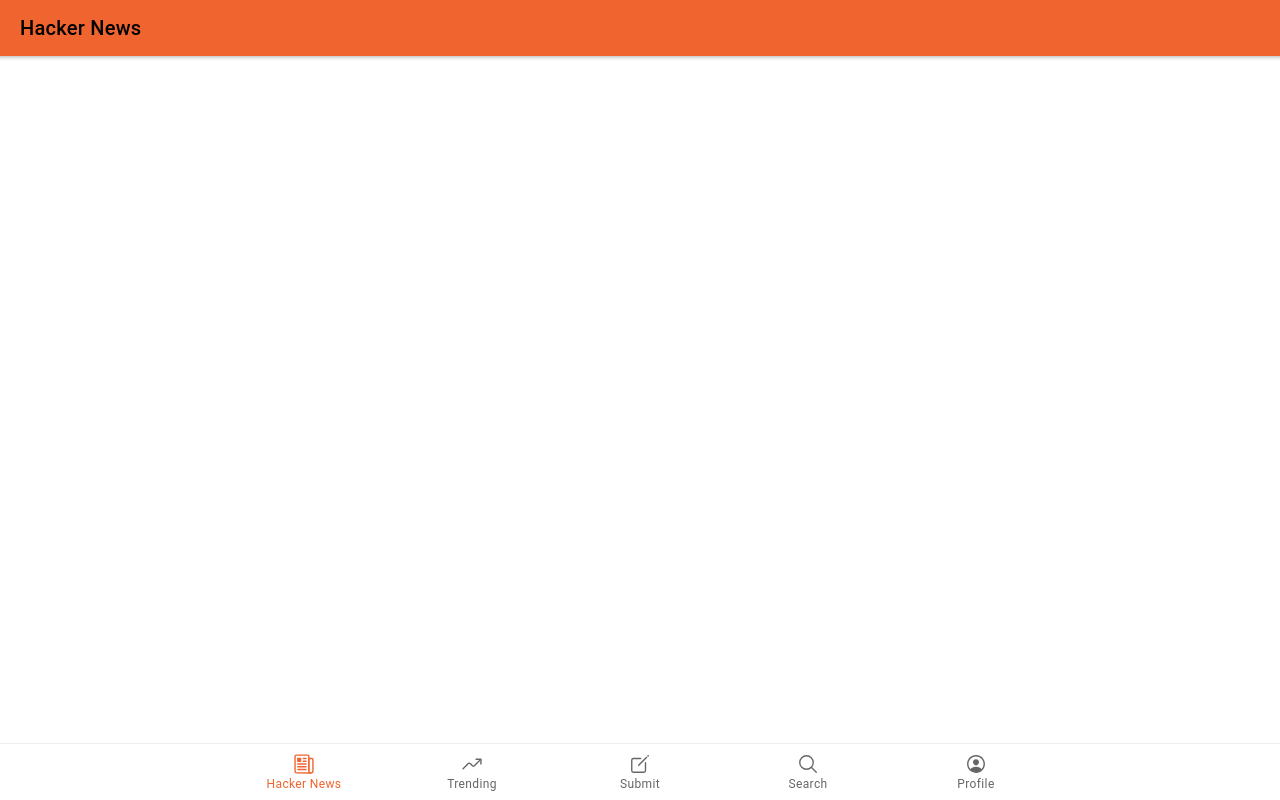
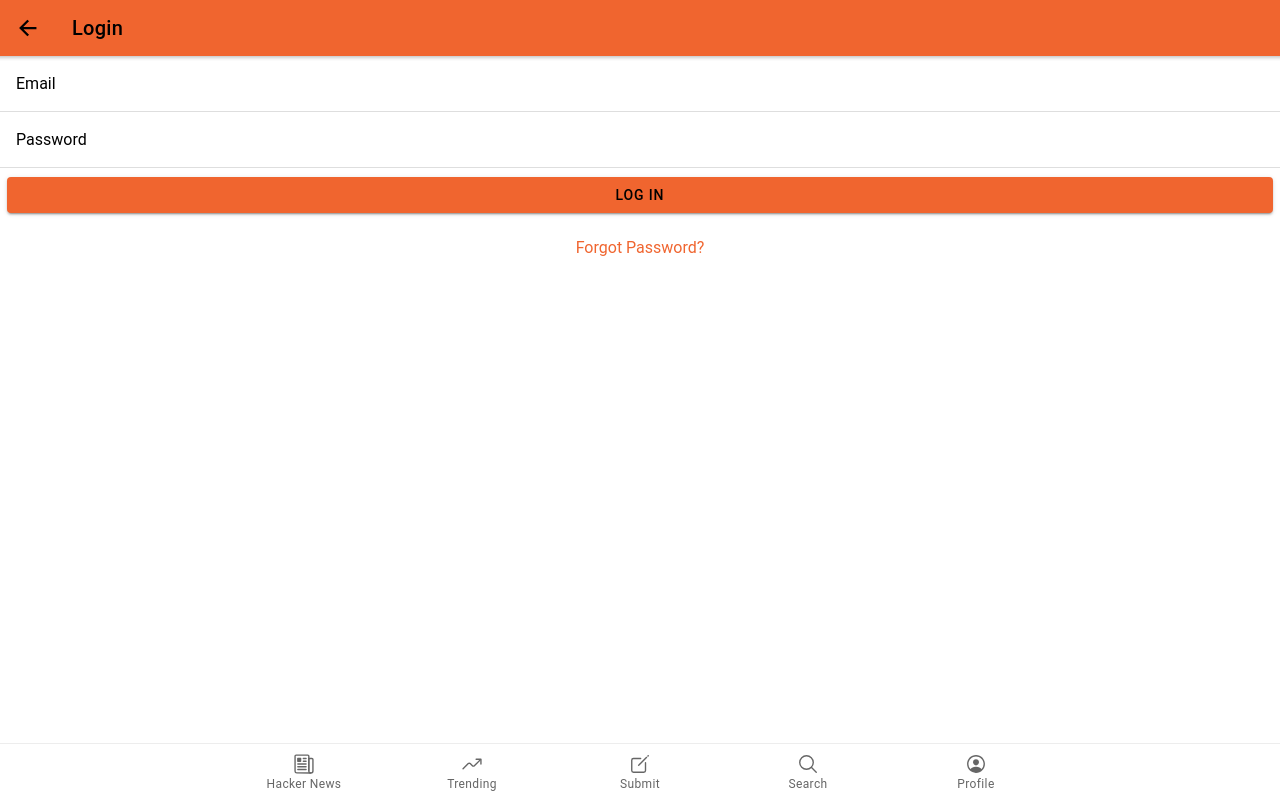
Before and after one commit to E01T/hacker-news, a React (Create React App) app: page /login in a window 1280 px wide. Before the commit this address led to /news. Built offline with nearby package versions, Linux system fonts and the light colour scheme.

Commit message:
Authentication Pages Created

```diff
--- a/package.json
+++ b/package.json
@@ -21,7 +21,7 @@
     "react-dom": "^16.13.0",
     "react-router": "^5.1.2",
     "react-router-dom": "^5.1.2",
-    "react-scripts": "^3.4.3",
+    "react-scripts": "^3.4.0",
     "typescript": "3.8.3"
   },
   "scripts": {
--- a/public/index.html
+++ b/public/index.html
@@ -29,6 +29,6 @@
   </head>
 
   <body>
-    <div id="root"></div>
+    <div id="root" role="web application container"></div>
   </body>
 </html>
--- a/src/App.js
+++ b/src/App.js
@@ -22,6 +22,11 @@ import Profile from "./pages/Tabs/Profile";
 import Search from "./pages/Tabs/Search";
 import Submit from "./pages/Tabs/Submit";
 import Trending from "./pages/Tabs/Trending";
+import EditProfile from "./pages/Auth/EditProfile";
+import Forgot from "./pages/Auth/Forgot";
+import Login from "./pages/Auth/Login";
+import Signup from "./pages/Auth/Signup";
+
 /* Core CSS required for Ionic components to work properly */
 import "@ionic/react/css/core.css";
 
@@ -52,6 +57,10 @@ const App = () => (
           <Route path="/submit" component={Submit} />
           <Route path="/search" component={Search} />
           <Route path="/profile" component={Profile} />
+          <Route path="/edit-profile" component={EditProfile} />
+          <Route path="/forgot" component={Forgot} />
+          <Route path="/login" component={Login} />
+          <Route path="/register" component={Signup} />
           <Route component={() => <Redirect to="/news" />} />
         </IonRouterOutlet>
         <IonTabBar slot="bottom">
--- /dev/null
+++ b/src/components/Header/NavHeader.js
@@ -0,0 +1,23 @@
+import React from "react";
+import {
+  IonHeader,
+  IonToolbar,
+  IonButtons,
+  IonBackButton,
+  IonTitle,
+} from "@ionic/react";
+
+const NavHeader = ({ title }) => {
+  return (
+    <IonHeader>
+      <IonToolbar color="primary">
+        <IonButtons slot="start">
+          <IonBackButton defaultHref="/" />
+        </IonButtons>
+        <IonTitle>{title}</IonTitle>
+      </IonToolbar>
+    </IonHeader>
+  );
+};
+
+export default NavHeader;
--- /dev/null
+++ b/src/pages/Auth/Forgot.js
@@ -0,0 +1,35 @@
+import React from "react";
+import {
+  IonPage,
+  IonContent,
+  IonItem,
+  IonLabel,
+  IonInput,
+  IonRow,
+  IonCol,
+  IonButton,
+} from "@ionic/react";
+import NavHeader from "../../components/Header/NavHeader";
+
+const Forgot = () => {
+  return (
+    <IonPage>
+      <NavHeader title="Password Reset" />
+      <IonContent>
+        <IonItem lines="full">
+          <IonLabel position="floating">Email</IonLabel>
+          <IonInput name="email" type="email" required></IonInput>
+        </IonItem>
+        <IonRow>
+          <IonCol>
+            <IonButton type="submit" color="primary" expand="block">
+              Get reset link
+            </IonButton>
+          </IonCol>
+        </IonRow>
+      </IonContent>
+    </IonPage>
+  );
+};
+
+export default Forgot;
--- /dev/null
+++ b/src/pages/Auth/Login.js
@@ -0,0 +1,47 @@
+import React from "react";
+import {
+  IonPage,
+  IonContent,
+  IonItem,
+  IonLabel,
+  IonInput,
+  IonRow,
+  IonCol,
+  IonButton,
+  IonRouterLink,
+} from "@ionic/react";
+import NavHeader from "../../components/Header/NavHeader";
+
+const Login = () => {
+  return (
+    <IonPage>
+      <NavHeader title="Login" />
+      <IonContent>
+        <IonItem lines="full">
+          <IonLabel position="floating">Email</IonLabel>
+          <IonInput name="email" type="email" required></IonInput>
+        </IonItem>
+        <IonItem lines="full">
+          <IonLabel position="floating">Password</IonLabel>
+          <IonInput name="password" type="password" required></IonInput>
+        </IonItem>
+        <IonRow>
+          <IonCol>
+            <IonButton type="submit" color="primary" expand="block">
+              Log In
+            </IonButton>
+          </IonCol>
+        </IonRow>
+        <IonRow>
+          <IonCol class="ion-text-center ion-padding-vertical">
+            <IonRouterLink routerLink={"/forgot"}>
+              Forgot Password?
+            </IonRouterLink>
+          </IonCol>
+        </IonRow>
+      </IonContent>
+    </IonPage>
+  );
+};
+
+export default Login;
--- /dev/null
+++ b/src/pages/Auth/Signup.js
@@ -0,0 +1,43 @@
+import React from "react";
+import {
+  IonPage,
+  IonContent,
+  IonItem,
+  IonLabel,
+  IonInput,
+  IonRow,
+  IonCol,
+  IonButton,
+} from "@ionic/react";
+import NavHeader from "../../components/Header/NavHeader";
+
+const Signup = () => {
+  return (
+    <IonPage>
+      <NavHeader title="Sign Up" />
+      <IonContent>
+        <IonItem lines="full">
+          <IonLabel position="floating">User Name</IonLabel>
+          <IonInput name="name" type="text" required></IonInput>
+        </IonItem>
+        <IonItem lines="full">
+          <IonLabel position="floating">Email</IonLabel>
+          <IonInput name="email" type="email" required></IonInput>
+        </IonItem>
+        <IonItem lines="full">
+          <IonLabel position="floating">Password</IonLabel>
+          <IonInput name="password" type="password" required></IonInput>
+        </IonItem>
+        <IonRow>
+          <IonCol>
+            <IonButton type="submit" color="primary" expand="block">
+              Sign Up
+            </IonButton>
+          </IonCol>
+        </IonRow>
+      </IonContent>
+    </IonPage>
+  );
+};
+
+export default Signup;
```
Also changed, not shown: src/pages/Auth/EditProfile.js (added), 1 other file (tests, documents, lock files or other folders).
